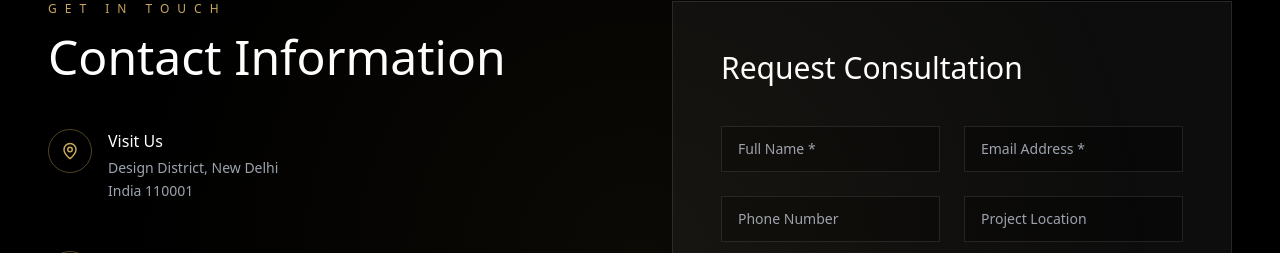
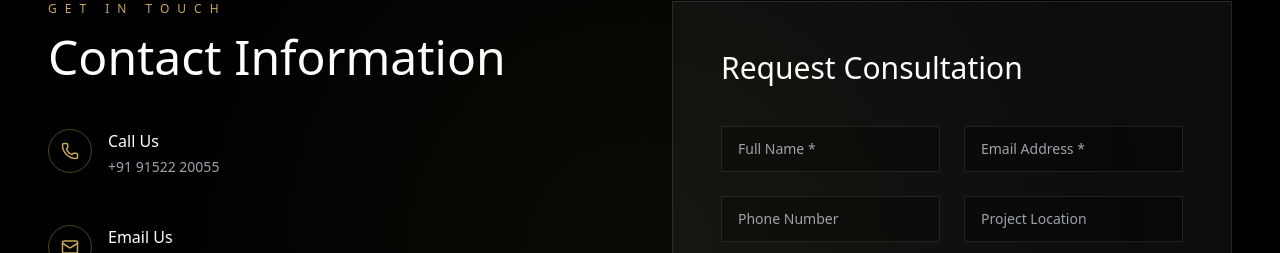
Before and after one commit to Manish01137/ZevolutionProject, a React (Vite) app: page /contact in a window 1280 px wide. Shown: the part 767-1020 px from the top of the page. Built offline with nearby package versions, Linux system fonts and the light colour scheme.

Commit message:
WebsiteVisitUs

```diff
--- a/src/components/contact/ContactForm.jsx
+++ b/src/components/contact/ContactForm.jsx
@@ -1,6 +1,6 @@
 // eslint-disable-next-line no-unused-vars
 import { motion } from "framer-motion";
-import { MapPin, Phone, Mail, Clock } from "lucide-react";
+import { Phone, Mail, Clock } from "lucide-react";
 
 const ContactForm = () => {
   return (
@@ -23,20 +23,6 @@ const ContactForm = () => {
             <h2 className="text-3xl md:text-5xl font-extralight leading-tight">
               Contact Information
             </h2>
-          </div>
-
-          {/* Visit */}
-          <div className="flex items-start gap-4 group">
-            <div className="p-3 border border-[#C8A75B]/40 rounded-full group-hover:bg-[#C8A75B]/10 transition">
-              <MapPin size={18} className="text-[#C8A75B]" />
-            </div>
-            <div>
-              <h4 className="font-light mb-1">Visit Us</h4>
-              <p className="text-gray-400 font-extralight text-sm leading-relaxed">
-                Design District, New Delhi <br />
-                India 110001
-              </p>
-            </div>
           </div>
 
           {/* Call */}
```
